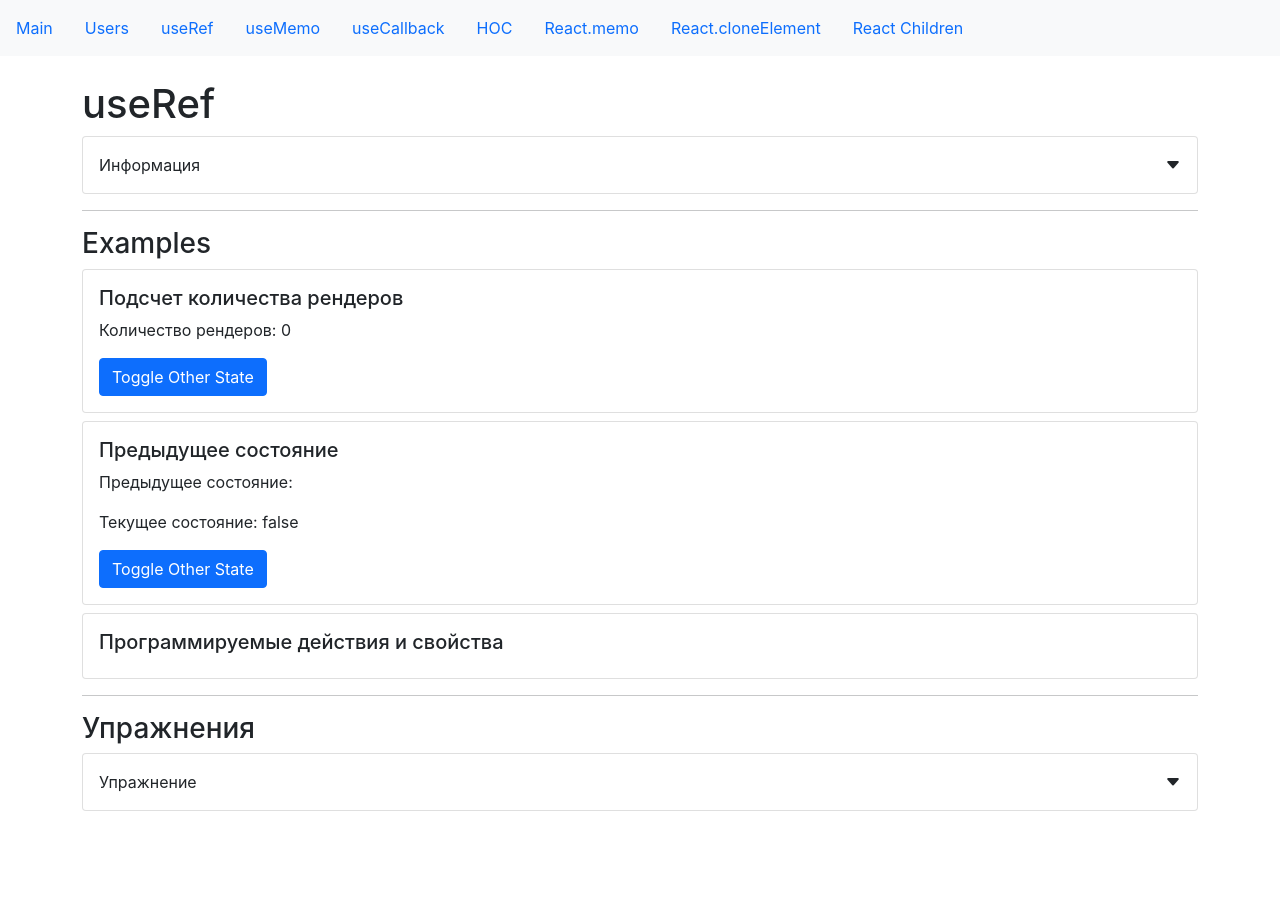
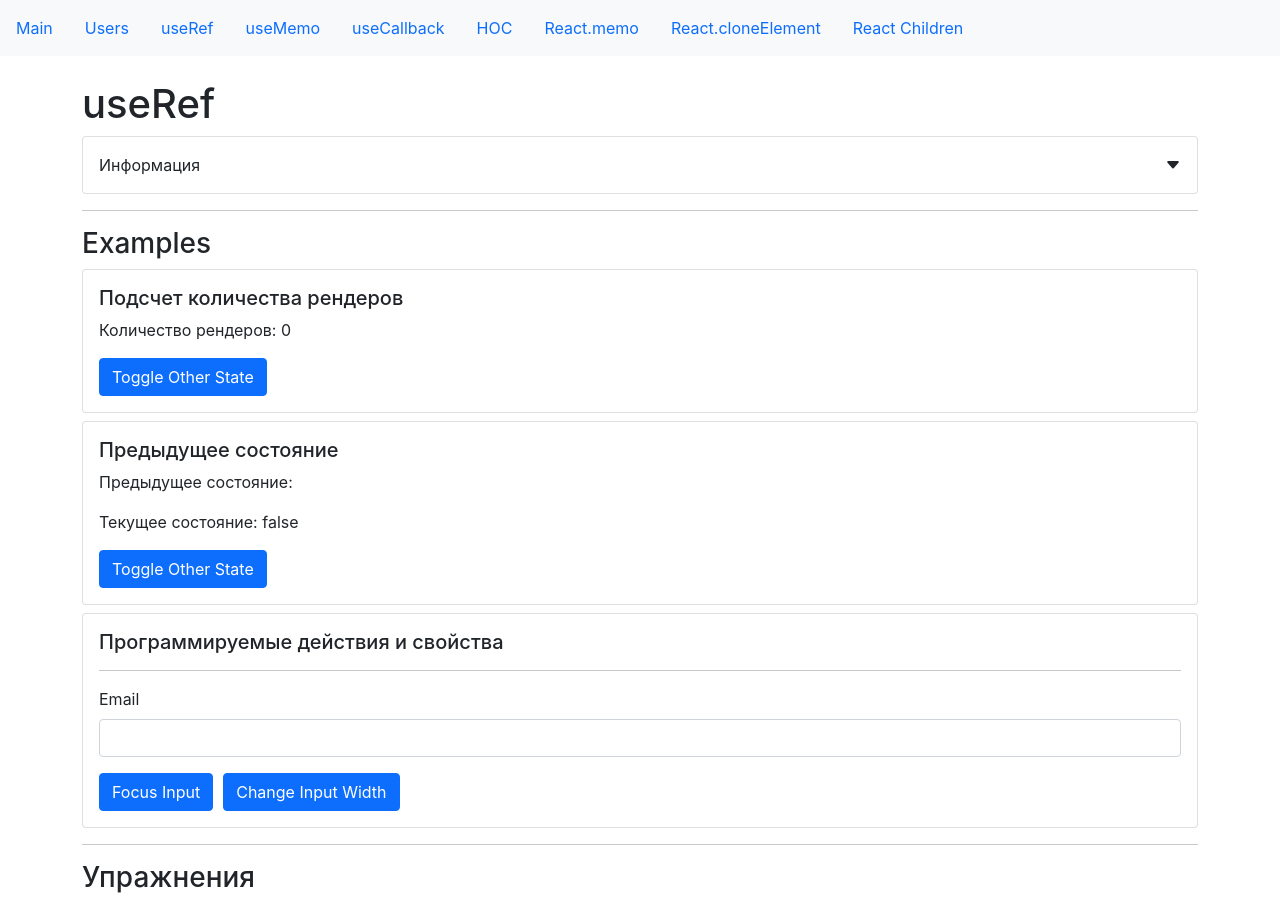
Before and after one commit to AndrewPerepelkin/extended-hooks, a React (Create React App) app: page /useRef in a window 1280 px wide. Shown: the top 901 px of the page. Before the commit the page ends 879 px from the top, so only its background shows below. Built offline with nearby package versions, Linux system fonts and the light colour scheme.

Commit message:
feat: added programmable actions example

```diff
--- a/src/app/components/examples/useRef/programmableActions.jsx
+++ b/src/app/components/examples/useRef/programmableActions.jsx
@@ -1,12 +1,47 @@
-import React from "react";
+import React, { useRef, useEffect } from "react";
 import CardWrapper from "../../common/Card";
 import SmallTitle from "../../common/typografy/smallTitle";
+import Divider from "../../common/divider";
+
 const ProgrammableActionsExample = () => {
+    const inputRef = useRef();
+    const buttonRef = useRef();
+    useEffect(() => {
+        buttonRef.current.style.marginLeft = "10px";
+    }, []);
+
+    const handleClick = () => {
+        inputRef.current.focus();
+    };
+    const handleClickWidthChange = () => {
+        inputRef.current.style.width = "300px";
+    };
     return (
         <CardWrapper>
             <SmallTitle className="card-title">
                 Программируемые действия и свойства
             </SmallTitle>
+            <Divider />
+            <label htmlFor="email" className="form-label">
+                Email
+            </label>
+            <input
+                type="text"
+                name="email"
+                id="email"
+                ref={inputRef}
+                className="form-control mr-2 mb-3 "
+            />
+            <button onClick={handleClick} className="btn btn-primary">
+                Focus Input
+            </button>
+            <button
+                onClick={handleClickWidthChange}
+                className="btn btn-primary"
+                ref={buttonRef}
+            >
+                Change Input Width
+            </button>
         </CardWrapper>
     );
 };
```
